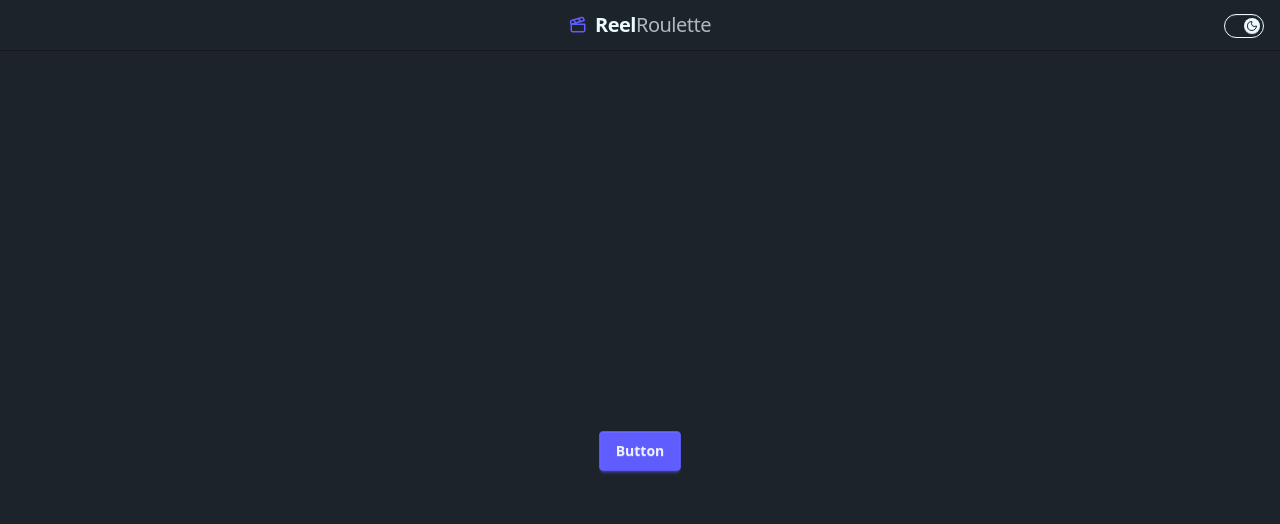
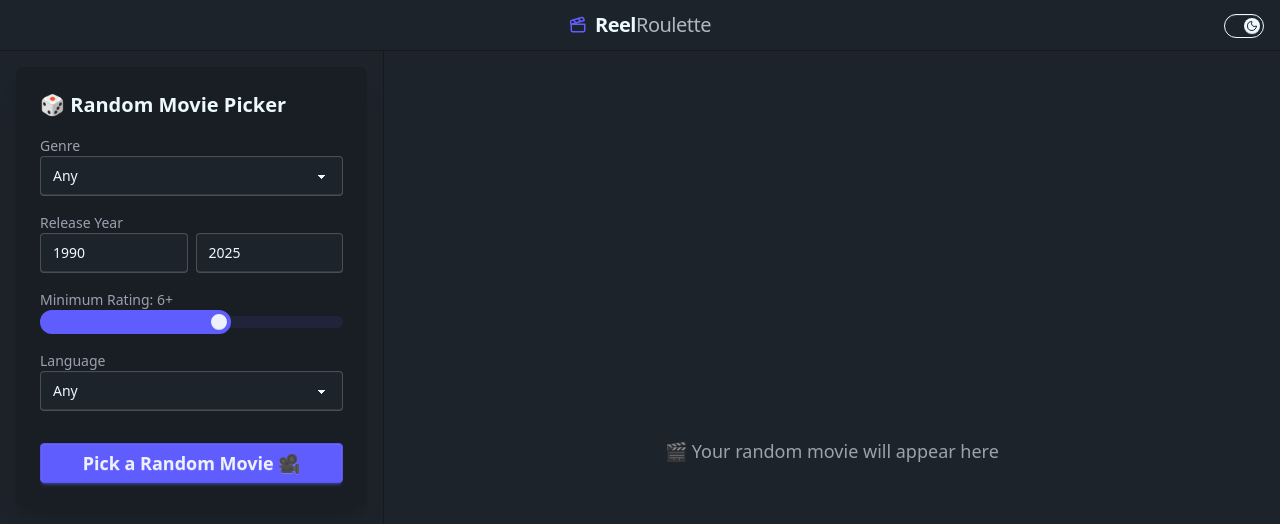
Before and after one commit to Sreehari9230/ReelRoulette, a React (Vite) app in the folder frontend/: page / in a window 1280 px wide. Shown: the top 524 px of the page. Built offline with nearby package versions, Linux system fonts and the light colour scheme.

Commit message:
serach-filters-added

```diff
--- a/frontend/src/components/MovieFilters.jsx
+++ /dev/null
@@ -1,11 +0,0 @@
-import React from 'react'
-
-const filters = () => {
-  return (
-    <div>
-
-    </div>
-  )
-}
-
-export default filters
--- /dev/null
+++ b/frontend/src/components/SearchFilters.jsx
@@ -0,0 +1,123 @@
+import React, { useState } from "react";
+
+const SearchFilters = ({ onSearch }) => {
+  const [filters, setFilters] = useState({
+    genre: "any",
+    yearFrom: 1990,
+    yearTo: 2025,
+    rating: 6,
+    language: "any",
+  });
+
+  const handleChange = (e) => {
+    const { name, value } = e.target;
+    setFilters({ ...filters, [name]: value });
+  };
+
+  const handleSearch = () => {
+    console.log("Selected filters:", filters);
+    onSearch?.(filters); // send to parent / backend
+  };
+
+  return (
+    <div className="card bg-base-200 shadow-xl w-full max-w-md">
+      <div className="card-body gap-4">
+        <h2 className="card-title text-xl">🎲 Random Movie Picker</h2>
+
+        {/* Genre */}
+        <div>
+          <label className="label">
+            <span className="label-text">Genre</span>
+          </label>
+          <select
+            className="select select-bordered w-full"
+            name="genre"
+            value={filters.genre}
+            onChange={handleChange}
+          >
+            <option value="any">Any</option>
+            <option value="28">Action</option>
+            <option value="35">Comedy</option>
+            <option value="18">Drama</option>
+            <option value="27">Horror</option>
+            <option value="10749">Romance</option>
+            <option value="878">Sci-Fi</option>
+          </select>
+        </div>
+
+        {/* Release Year */}
+        <div>
+          <label className="label">
+            <span className="label-text">Release Year</span>
+          </label>
+          <div className="flex gap-2">
+            <input
+              type="number"
+              name="yearFrom"
+              className="input input-bordered w-full"
+              value={filters.yearFrom}
+              onChange={handleChange}
+            />
+            <input
+              type="number"
+              name="yearTo"
+              className="input input-bordered w-full"
+              value={filters.yearTo}
+              onChange={handleChange}
+            />
+          </div>
+        </div>
+
+        {/* Rating */}
+        <div>
+          <label className="label">
+            <span className="label-text">
+              Minimum Rating: {filters.rating}+
+            </span>
+          </label>
+          <input
+            type="range"
+            min="0"
+            max="10"
+            step="0.5"
+            name="rating"
+            value={filters.rating}
+            onChange={handleChange}
+            className="range range-primary"
+          />
+        </div>
+
+        {/* Language */}
+        <div>
+          <label className="label">
+            <span className="label-text">Language</span>
+          </label>
+          <select
+            className="select select-bordered w-full"
+            name="language"
+            value={filters.language}
+            onChange={handleChange}
+          >
+            <option value="any">Any</option>
+            <option value="en">English</option>
+            <option value="hi">Hindi</option>
+            <option value="ko">Korean</option>
+            <option value="ja">Japanese</option>
+          </select>
+        </div>
+
+        {/* Search Button */}
+        <div className="card-actions mt-4">
+          <button
+            className="btn btn-primary w-full text-lg"
+            onClick={handleSearch}
+          >
+            Pick a Random Movie 🎥
+          </button>
+        </div>
+      </div>
+    </div>
+  );
+};
+
+export default SearchFilters;
--- a/frontend/src/pages/HomePage.jsx
+++ b/frontend/src/pages/HomePage.jsx
@@ -1,15 +1,27 @@
 import React from "react";
+import SearchFilters from "../components/SearchFilters";
 
 const HomePage = () => {
   const ButtonClicked = () => {
-    console.log('Clicked the button in the homePage');
+    console.log("Clicked the button in the homePage");
+  };
+  return (
+    // <div className="min-h-screen flex flex-col items-center justify-center gap-4 bg-base-100 text-base-content">
+    //   <SearchFilters />
+    // </div>
 
-  }
-  return (
-    <div className="min-h-screen flex flex-col items-center justify-center gap-4 bg-base-100 text-base-content">
-      <button className="btn btn-primary" onClick={ButtonClicked}>
-        Button
-      </button>
+    <div className="min-h-screen bg-base-100 text-base-content flex">
+      {/* Left: Search Filters */}
+      <div className="w-full max-w-sm border-r border-base-300 p-4">
+        <SearchFilters />
+      </div>
+
+      {/* Right: Movie Result Area */}
+      <div className="flex-1 flex items-center justify-center p-6">
+        <p className="opacity-60 text-lg">
+          🎬 Your random movie will appear here
+        </p>
+      </div>
     </div>
   );
 };
```
